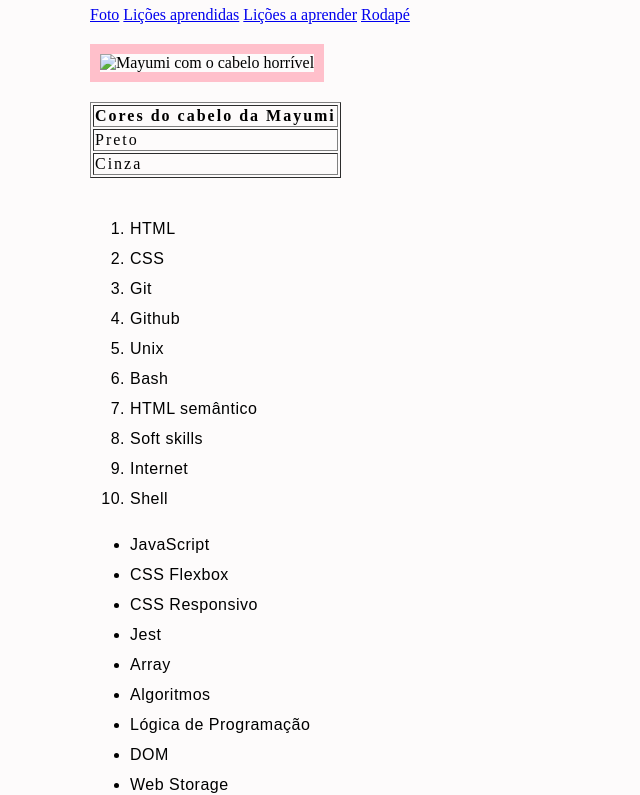
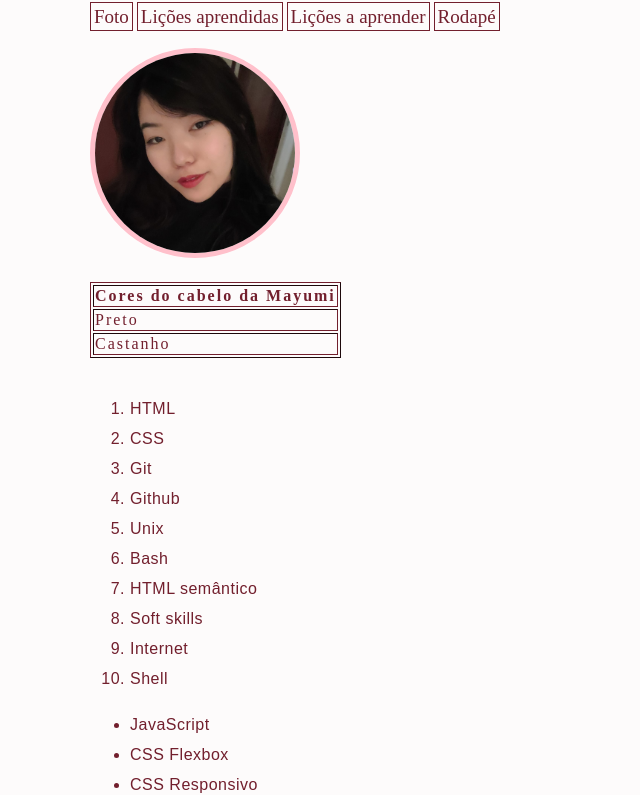
Before and after one commit to mayukuni/lessons-learned, a website: page index.html in a window 1280 px wide. Shown: the part 84-879 px from the top of the page, without its empty margins (0-640 px from the left). Drawn offline with Linux system fonts and the light colour scheme.

Commit message:
ajustes de css

```diff
--- a/index.html
+++ b/index.html
@@ -2,27 +2,27 @@
 <html lang=pt-br>
 <head>
   <meta charset="UTF-8">
-  <title>Projeto 1</title>
+  <title>Projeto Lessons Learned</title>
   <link rel="stylesheet" href="style.css">
 </head>
 <body>
 
   <header id="cabecalho">
     <h1 id="titulo">
-      Teste
+      Projeto Lessons Learned
     </h1>
   </header>
 
   <nav id="navegacao">
-    <a href="#minha_foto">Foto</a>
-    <a href="#licoes_aprendidas">Lições aprendidas</a>
-    <a href="#licoes_a_aprender">Lições a aprender</a>
-    <a href="#rodape">Rodapé</a>
+    <a href="#minha_foto" class="links">Foto</a>
+    <a href="#licoes_aprendidas" class="links">Lições aprendidas</a>
+    <a href="#licoes_a_aprender" class="links">Lições a aprender</a>
+    <a href="#rodape" class="links">Rodapé</a>
   </nav>
 
-  <img id="minha_foto" src="rsz_mayu.jpg" alt="Mayumi com o cabelo horrível">
+  <img id="minha_foto" src="mayu.jpg" alt="Mayumi">
 
-  <table border="1">
+  <table border="1px" class="table">
     <tr>
       <th>Cores do cabelo da Mayumi</th>
     </tr>
@@ -30,7 +30,7 @@
       <td>Preto</td>
     </tr>
     <tr>
-      <td>Cinza</td>
+      <td>Castanho</td>
     </tr>
   </table>
 
@@ -64,7 +64,7 @@
 
   </section>
 
-  <a class="link" href="https://www.betrybe.com/" target="_blank">Trybe</a>
+  <a href="https://www.betrybe.com/" target="_blank" class="links">Trybe</a>
 
   <article class="lado-esquerdo">
     Lorem ipsum dolor sit amet, consectetuer adipiscing elit.
--- a/style.css
+++ b/style.css
@@ -1,6 +1,7 @@
 body {
   background-color: rgb(253, 251, 251);
   margin: 90px;
+  color: rgb(114, 31, 45);
 }
 
 #cabecalho {
@@ -8,6 +9,20 @@ body {
   top: 0;
   color: rgb(114, 31, 45);
   font-size: 20px;
+}
+
+.links {
+  color:rgb(114, 31, 45);
+  text-decoration:none;
+  font-size: 19px;
+  border: 1px solid rgb(114, 31, 45);
+  padding: 3px;
+  background-color: rgb(253, 251, 251);
+}
+
+.links:hover {
+  color: pink;
+  border: 1px solid pink;
 }
 
 #navegacao , #secao , article , aside {
@@ -23,8 +38,10 @@ body {
 }
 
 #minha_foto {
-  border: 10px solid pink;
+  border: 5px solid pink;
   margin-bottom: 20px;
+  width: 200px;
+  border-radius: 50%;
 }
 
 table {
@@ -55,3 +72,7 @@ table {
   margin-left: 900px;
   margin-right: 90px;
 }
+
+.table {
+  border-color: rgb(114, 31, 45);
+}
```
Also changed, not shown: mayu.jpg (added).
